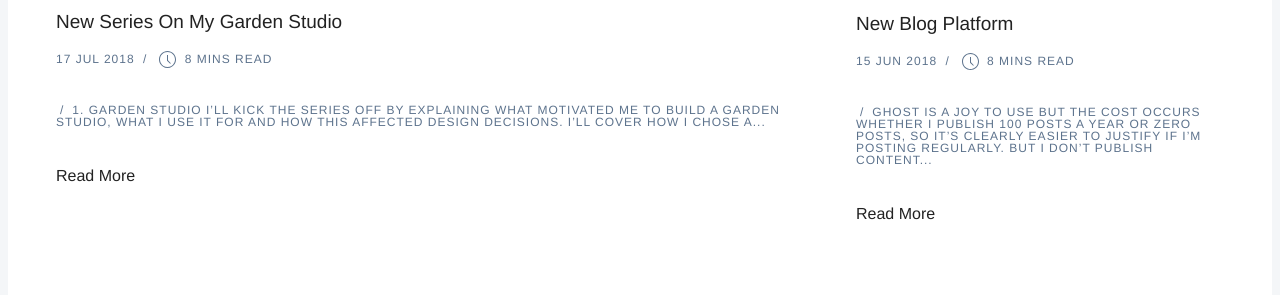
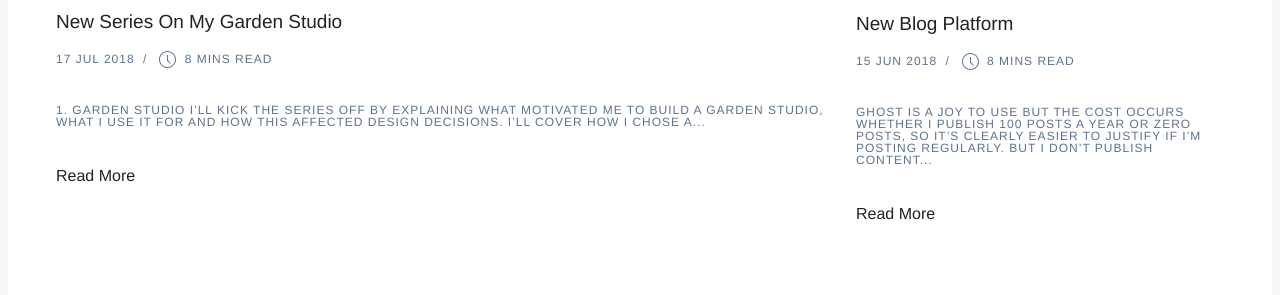
Before and after one commit to olaglam2/olaglam2.github.io, a Jekyll site: the page built from index.html, in a window 1280 px wide. Shown: the part 699-994 px from the top of the page. Built offline with Jekyll 4.4.1, drawn with Linux system fonts in a browser that asks for light colours; some web fonts are replaced; the list of posts is cut into pages by our own code.

Commit message:
Update index.html

```diff
--- a/index.html
+++ b/index.html
@@ -31,7 +31,7 @@
       </div>
         <div>
 		<a class = "readmore" href={{site.baseurl}}{{post.url}}>
-          <h3 class="c-post c-post-card__meta c-post-card__author">{{ post.excerpt | strip_html | truncatewords: 35 }}</h3>
+          <h3 class="c-post c-post-card__meta ">{{ post.excerpt | strip_html | truncatewords: 35 }}</h3>
 
 	          Read More</a>
         </div>
```
